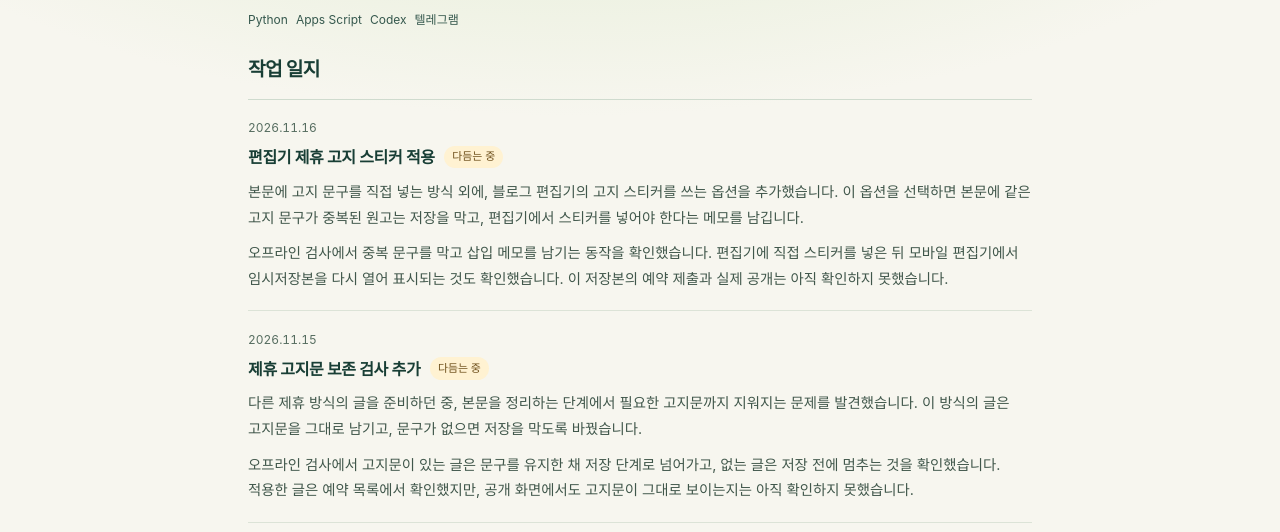
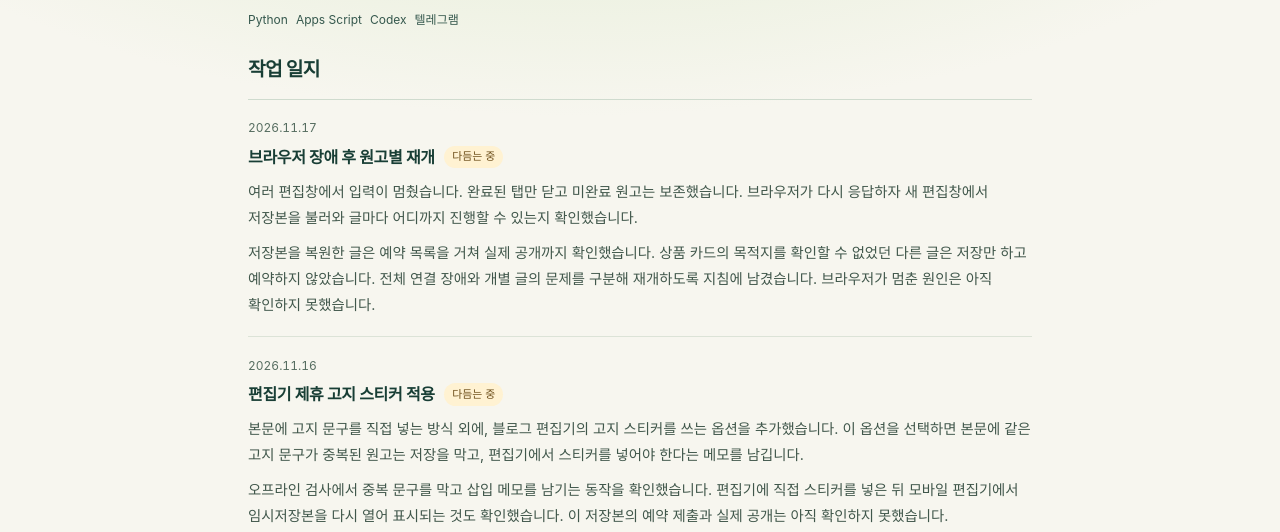
Before and after one commit to moon-cardone/moonz-lab, a plain HTML site: page project/blog-auto.html in a window 1280 px wide. Shown: the part 268-800 px from the top of the page. Drawn offline with Linux system fonts and the light colour scheme.

Commit message:
docs: record draft recovery after browser stall

```diff
--- a/project/blog-auto.html
+++ b/project/blog-auto.html
@@ -127,7 +127,8 @@ footer a{text-decoration:none;font-weight:700;font-size:.9rem}
 <span class="badge live">운영 중</span><h1>블로그 자동 포스팅</h1>
 <p class="tagline">조사부터 초안·검수까지 돕는 도구</p><ul class="tools"><li>Python</li><li>Apps Script</li><li>Codex</li><li>텔레그램</li></ul>
 </header>
-<main id="main" class="project-main"><section><h2>작업 일지</h2><article class="log"><div class="log-head"><time class="log-date" datetime="2026-11-16">2026.11.16</time><h3>편집기 제휴 고지 스티커 적용</h3><span class="badge shaping">다듬는 중</span></div><div class="log-body"><p>본문에 고지 문구를 직접 넣는 방식 외에, 블로그 편집기의 고지 스티커를 쓰는 옵션을 추가했습니다. 이 옵션을 선택하면 본문에 같은 고지 문구가 중복된 원고는 저장을 막고, 편집기에서 스티커를 넣어야 한다는 메모를 남깁니다.</p>
+<main id="main" class="project-main"><section><h2>작업 일지</h2><article class="log"><div class="log-head"><time class="log-date" datetime="2026-11-17">2026.11.17</time><h3>브라우저 장애 후 원고별 재개</h3><span class="badge shaping">다듬는 중</span></div><div class="log-body"><p>여러 편집창에서 입력이 멈췄습니다. 완료된 탭만 닫고 미완료 원고는 보존했습니다. 브라우저가 다시 응답하자 새 편집창에서 저장본을 불러와 글마다 어디까지 진행할 수 있는지 확인했습니다.</p>
+<p>저장본을 복원한 글은 예약 목록을 거쳐 실제 공개까지 확인했습니다. 상품 카드의 목적지를 확인할 수 없었던 다른 글은 저장만 하고 예약하지 않았습니다. 전체 연결 장애와 개별 글의 문제를 구분해 재개하도록 지침에 남겼습니다. 브라우저가 멈춘 원인은 아직 확인하지 못했습니다.</p></div></article><article class="log"><div class="log-head"><time class="log-date" datetime="2026-11-16">2026.11.16</time><h3>편집기 제휴 고지 스티커 적용</h3><span class="badge shaping">다듬는 중</span></div><div class="log-body"><p>본문에 고지 문구를 직접 넣는 방식 외에, 블로그 편집기의 고지 스티커를 쓰는 옵션을 추가했습니다. 이 옵션을 선택하면 본문에 같은 고지 문구가 중복된 원고는 저장을 막고, 편집기에서 스티커를 넣어야 한다는 메모를 남깁니다.</p>
 <p>오프라인 검사에서 중복 문구를 막고 삽입 메모를 남기는 동작을 확인했습니다. 편집기에 직접 스티커를 넣은 뒤 모바일 편집기에서 임시저장본을 다시 열어 표시되는 것도 확인했습니다. 이 저장본의 예약 제출과 실제 공개는 아직 확인하지 못했습니다.</p></div></article><article class="log"><div class="log-head"><time class="log-date" datetime="2026-11-15">2026.11.15</time><h3>제휴 고지문 보존 검사 추가</h3><span class="badge shaping">다듬는 중</span></div><div class="log-body"><p>다른 제휴 방식의 글을 준비하던 중, 본문을 정리하는 단계에서 필요한 고지문까지 지워지는 문제를 발견했습니다. 이 방식의 글은 고지문을 그대로 남기고, 문구가 없으면 저장을 막도록 바꿨습니다.</p>
 <p>오프라인 검사에서 고지문이 있는 글은 문구를 유지한 채 저장 단계로 넘어가고, 없는 글은 저장 전에 멈추는 것을 확인했습니다. 적용한 글은 예약 목록에서 확인했지만, 공개 화면에서도 고지문이 그대로 보이는지는 아직 확인하지 못했습니다.</p></div></article><article class="log"><div class="log-head"><time class="log-date" datetime="2026-11-14">2026.11.14</time><h3>정기 일정 유지하고 한 회차 이동</h3><span class="badge shaping">다듬는 중</span></div><div class="log-body"><p>블로그 작업 시작을 하루만 늦춰야 했습니다. 정기 일정은 그대로 두고, 그날 정기 회차를 건너뛴 뒤 별도 일회성 실행으로 작업을 이어갔습니다.</p>
 <p>정기 회차가 건너뛴 기록과 일회성 실행에서 작성한 글이 예약 목록에 올라간 것을 확인했습니다. 일회성 실행 설정은 정리했습니다. 예약한 글의 실제 공개와 다음 정기 회차의 재개는 이날 기준으로 아직 확인하지 못했습니다.</p></div></article><article class="log"><div class="log-head"><time class="log-date" datetime="2026-11-12">2026.11.12</time><h3>상품 모음 링크 검수 기준 추가</h3><span class="badge shaping">다듬는 중</span></div><div class="log-body"><p>글에서 소개한 상품을 한곳에서 살펴볼 수 있도록, 상품 모음 링크를 넣는 절차를 블로그 자동화 지침에 추가했습니다.</p>
```
Also changed, not shown: index.html (+1 -1 lines), 1 other file.
